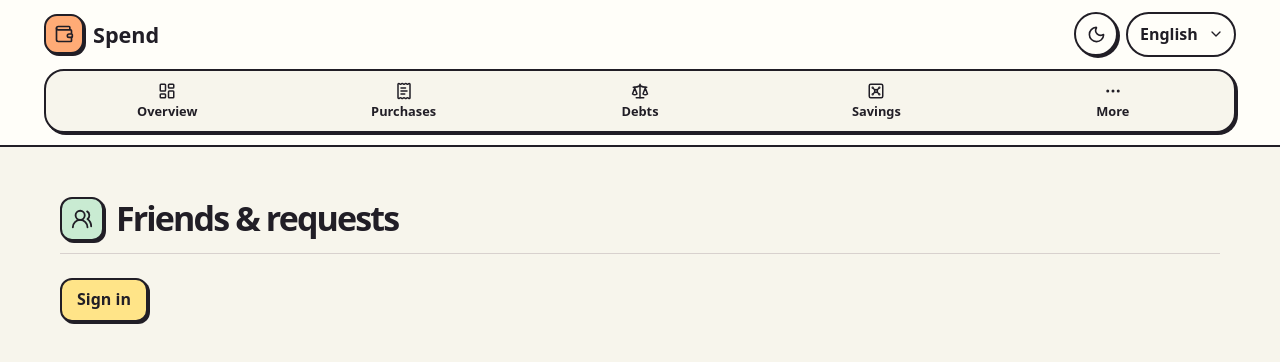
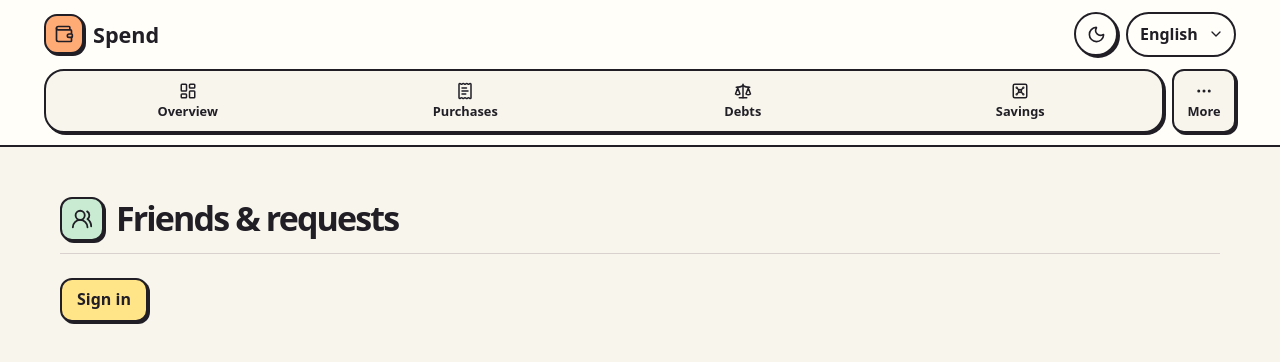
Before and after one commit to MongolMol23/spend, a React (Vite) app: page /connections in a window 1280 px wide. Shown: the top 362 px of the page. Built offline with nearby package versions, Linux system fonts and the light colour scheme; no server answers.

Commit message:
Separate the More button from compact navigation

```diff
--- a/src/app/AppHeader.tsx
+++ b/src/app/AppHeader.tsx
@@ -1,7 +1,7 @@
 import { Modal } from '../ui/Modal'
 import { useEffect, useLayoutEffect, useRef, useState, type MouseEvent } from 'react'
 import { useTranslation } from 'react-i18next'
-import { LogOut, X } from 'lucide-react'
+import { Ellipsis, LogOut, X } from 'lucide-react'
 import { Link, useNavigate } from 'react-router'
 import { HeaderPreferences } from '../ui/HeaderPreferences'
 import { Brand } from '../ui/Brand'
@@ -26,7 +26,7 @@ export function AppHeader({ admin = false, authPage = false }: { admin?: boolean
 
   useLayoutEffect(() => {
     const top = header.current
-    const nav = top?.querySelector<HTMLElement>(':scope > .site-nav')
+    const nav = top?.querySelector<HTMLElement>(':scope > .header-nav > .site-nav')
     const brand = top?.querySelector<HTMLElement>(':scope > .overview-brand')
     const preferences = top?.querySelector<HTMLElement>(':scope > .header-preferences')
     if (!top || !nav || !brand || !preferences) return
@@ -103,7 +103,12 @@ export function AppHeader({ admin = false, authPage = false }: { admin?: boolean
           <LogOut size={18} aria-hidden="true" />
         </button>}
       </HeaderPreferences>
-      {showMemberNavigation && <Navigation onMore={openNavigation} />}
+      {showMemberNavigation && <div className="header-nav">
+        <Navigation showIndicator />
+        <button type="button" className="nav-more" aria-haspopup="dialog" aria-controls="sidebar" onClick={openNavigation}>
+          <Ellipsis size={18} aria-hidden="true" />{t('navMore')}
+        </button>
+      </div>}
     </div></header>
     {userId && signOutFailed === 'header' && <Toast message={t('accountError')} />}
     {showMemberNavigation && <Modal id="sidebar" className="sidebar" ref={sidebar} aria-labelledby="sidebar-title">
--- a/src/app/Navigation.tsx
+++ b/src/app/Navigation.tsx
@@ -1,20 +1,19 @@
-import { type MouseEvent } from 'react'
-import { CalendarCheck, CalendarDays, ChartColumn, CircleUserRound, Ellipsis, LayoutDashboard, ReceiptText, Scale, UsersRound, Vault } from 'lucide-react'
+import { CalendarCheck, CalendarDays, ChartColumn, CircleUserRound, LayoutDashboard, ReceiptText, Scale, UsersRound, Vault } from 'lucide-react'
 import { useTranslation } from 'react-i18next'
 import { NavLink, useLocation } from 'react-router'
 import { ActiveLinkIndicator } from '../ui/ActiveLinkIndicator'
 
-export function Navigation({ label, onNavigate, onMore }: {
+export function Navigation({ label, onNavigate, showIndicator }: {
   label?: string
   onNavigate?: () => void
-  onMore?: (event: MouseEvent<HTMLButtonElement>) => void
+  showIndicator?: boolean
 }) {
   const { t } = useTranslation()
   const { pathname } = useLocation()
 
   return (
     <nav className="site-nav" aria-label={label ?? t('navigation')}>
-      {onMore && <ActiveLinkIndicator selection={pathname} />}
+      {showIndicator && <ActiveLinkIndicator selection={pathname} />}
       <NavLink to="/overview" onClick={onNavigate}>
         <LayoutDashboard size={18} aria-hidden="true" />{t('dashboard')}
       </NavLink>
@@ -26,9 +25,6 @@ export function Navigation({ label, onNavigate, onMore }: {
       <NavLink className="nav-secondary" to="/analytics" onClick={onNavigate}><ChartColumn size={18} aria-hidden="true" />{t('analytics')}</NavLink>
       <NavLink className="nav-secondary" to="/account" onClick={onNavigate}><CircleUserRound size={18} aria-hidden="true" />{t('account')}</NavLink>
       <NavLink className="nav-secondary" to="/connections" onClick={onNavigate}><UsersRound size={18} aria-hidden="true" />{t('connections')}</NavLink>
-      {onMore && <button type="button" className="nav-more" aria-haspopup="dialog" aria-controls="sidebar" onClick={onMore}>
-        <Ellipsis size={18} aria-hidden="true" />{t('navMore')}
-      </button>}
     </nav>
   )
 }
--- a/src/app/useNavigationSwipe.ts
+++ b/src/app/useNavigationSwipe.ts
@@ -32,8 +32,9 @@ export function useNavigationSwipe(header: RefObject<HTMLDivElement | null>, ena
   }, [pathname, search])
 
   useEffect(() => {
-    const nav = header.current?.querySelector(':scope > .site-nav')
-    const more = nav?.querySelector('.nav-more')
+    const headerNav = header.current?.querySelector(':scope > .header-nav')
+    const nav = headerNav?.querySelector('.site-nav')
+    const more = headerNav?.querySelector('.nav-more')
     if (!enabled || !nav || !more) return
 
     const reducedMotion = window.matchMedia('(prefers-reduced-motion: reduce)')
--- a/src/styles.css
+++ b/src/styles.css
@@ -147,12 +147,12 @@ main.shell { padding-block: clamp(24px, 5vw, 50px) clamp(36px, 7vw, 80px) }
   .header-response { padding-inline: 5px; gap: 3px }
   .top:has(.header-response) > .overview-brand .brand { gap: 5px; font-size: 1rem }
 }
-.top > .site-nav {
+.header-nav {
   grid-column: 1 / -1;
   min-inline-size: 0;
-  flex-wrap: nowrap;
 }
-.top > .site-nav a { flex: 1 0 auto; justify-content: center; padding-inline: 10px; white-space: nowrap }
+.header-nav > .site-nav { min-inline-size: 0; flex-wrap: nowrap }
+.header-nav > .site-nav a { flex: 1 0 auto; justify-content: center; padding-inline: 10px; white-space: nowrap }
 .brand { display: inline-flex; align-items: center; gap: 9px; color: var(--text); font-weight: 850; font-size: 1.35rem; text-decoration: none }
 .brand-mark { display: grid; place-items: center; inline-size: 40px; block-size: 40px; background: var(--orange); color: var(--ink); border: var(--stroke); border-radius: 13px; box-shadow: var(--shadow-control) }
 .site-nav { position: relative; display: flex; align-items: center; flex-wrap: wrap; gap: 4px; padding: 4px; border: var(--stroke); border-radius: var(--pill); background: var(--nav-fill); box-shadow: var(--nav-shadow) }
@@ -179,18 +179,23 @@ main.shell { padding-block: clamp(24px, 5vw, 50px) clamp(36px, 7vw, 80px) }
 }
 .site-nav a:focus-visible { outline-color: var(--nav-focus); outline-offset: -2px; outline-style: dashed }
 .site-nav a[aria-current]:focus-visible { outline-color: var(--purple) }
-.nav-short-label, .site-nav .nav-more { display: none }
+.nav-short-label, .header-nav > .nav-more { display: none }
 
+.top:not([data-expanded-nav]) > .header-nav {
+  display: grid;
+  grid-template-columns: minmax(0, 1fr) clamp(48px, 16vw, 64px);
+  gap: 8px;
+}
 .top:not([data-expanded-nav]) .nav-indicator { border-radius: var(--radius-sm) }
-  .top:not([data-expanded-nav]) > .site-nav {
+.top:not([data-expanded-nav]) .header-nav > .site-nav {
   display: grid;
-    grid-template-columns: repeat(5, minmax(0, 1fr));
+  grid-template-columns: repeat(4, minmax(0, 1fr));
   border-radius: var(--radius);
   gap: 2px;
 }
-  .top:not([data-expanded-nav]) > .site-nav :is(.nav-secondary, .nav-full-label) { display: none }
-  .top:not([data-expanded-nav]) > .site-nav .nav-short-label { display: inline }
-  .top:not([data-expanded-nav]) > .site-nav a, .top:not([data-expanded-nav]) > .site-nav .nav-more {
+.top:not([data-expanded-nav]) .header-nav > .site-nav :is(.nav-secondary, .nav-full-label) { display: none }
+.top:not([data-expanded-nav]) .header-nav .nav-short-label { display: inline }
+.top:not([data-expanded-nav]) .header-nav :is(.site-nav a, .nav-more) {
   display: flex;
   flex-direction: column;
   justify-content: center;
@@ -204,14 +209,20 @@ main.shell { padding-block: clamp(24px, 5vw, 50px) clamp(36px, 7vw, 80px) }
   line-height: 1.15;
   text-align: center;
 }
-  .site-nav .nav-more { border: 2px solid transparent; background: transparent; color: var(--nav-text) }
-  .site-nav .nav-more:focus-visible { outline-color: var(--nav-focus); outline-offset: -2px; outline-style: dashed }
+.top:not([data-expanded-nav]) .header-nav > .nav-more {
+  border: var(--stroke);
+  border-radius: var(--radius);
+  background: var(--nav-fill);
+  color: var(--nav-text);
+  box-shadow: var(--nav-shadow);
+}
+.header-nav > .nav-more:focus-visible { outline-color: var(--nav-focus); outline-offset: -4px; outline-style: dashed }
 
 @media (min-width: 1200px) {
   .top { --content: 1800px }
   .top[data-inline-nav] { grid-template-columns: auto minmax(0, 1fr) auto }
   .top[data-inline-nav] > .header-preferences { grid-column: 3; grid-row: 1 }
-  .top[data-inline-nav] > .site-nav { grid-column: 2; grid-row: 1; inline-size: 100% }
+  .top[data-inline-nav] > .header-nav { grid-column: 2; grid-row: 1; inline-size: 100% }
 }
 .header-preferences { display: flex; align-items: center; gap: var(--space-1) }
 .header-preferences .theme-toggle { inline-size: 44px; padding: 0; border-radius: var(--pill) }
@@ -228,6 +239,7 @@ main.shell { padding-block: clamp(24px, 5vw, 50px) clamp(36px, 7vw, 80px) }
 .theme-toggle[aria-pressed="true"] { --button-fill: var(--lavender); --button-text: var(--ink) }
 @media (hover: hover) {
   .site-nav a:not([aria-current]):hover { border-color: var(--link); color: var(--link) }
+  .top:not([data-expanded-nav]) .header-nav > .nav-more:hover { border-color: var(--link); color: var(--link) }
 }
 
 .sidebar {
```
Lines whose indentation alone changed are shown as unchanged.
